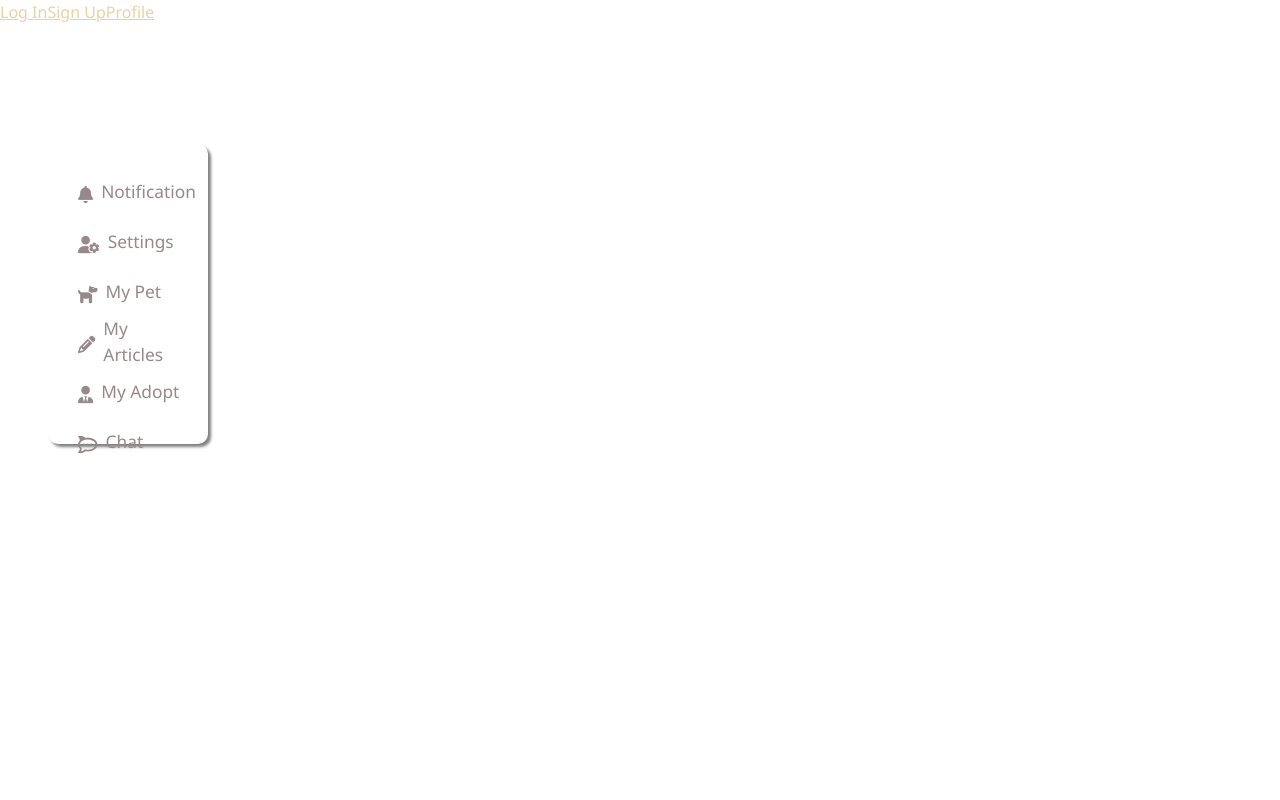
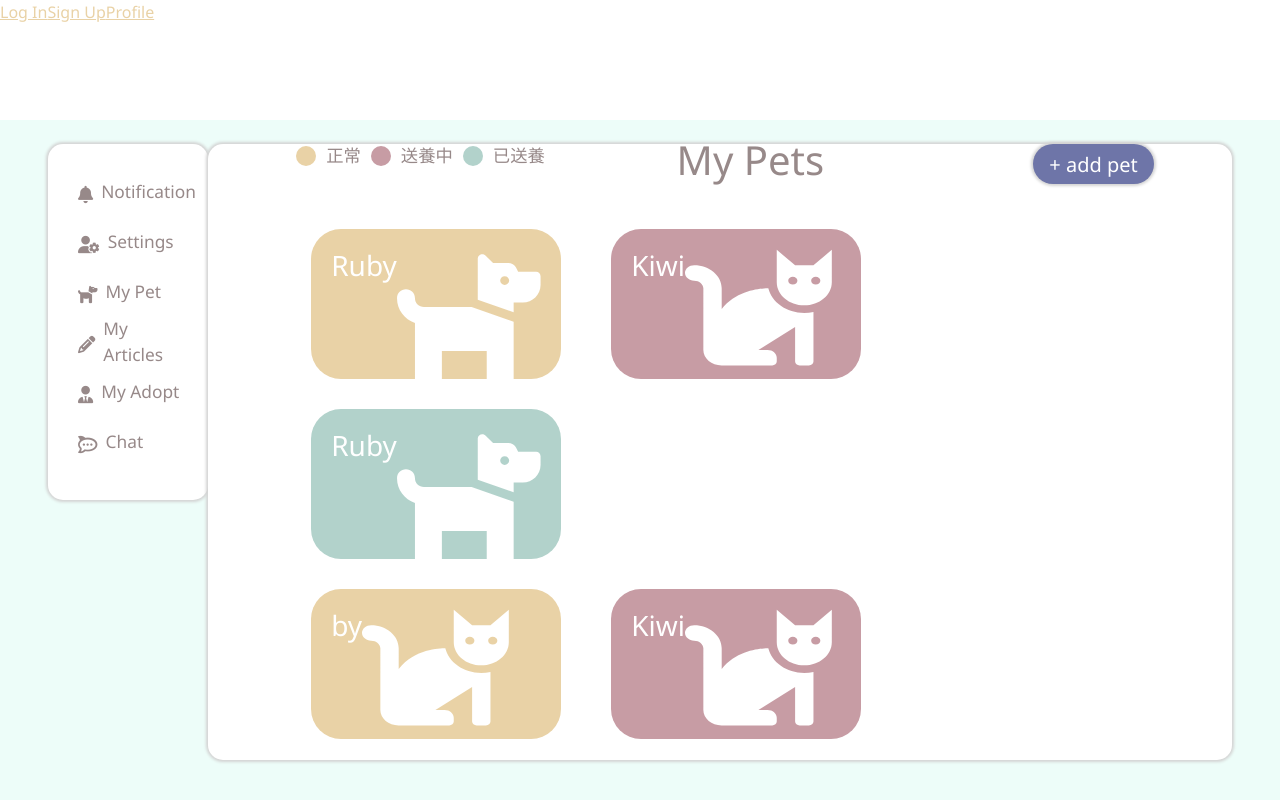
Before and after one commit to zawarudoooooooo/2023-12-25, a Vue app: page /MyPet in a window 1280 px wide. Built offline with nearby package versions, Linux system fonts and the light colour scheme.

Commit message:
my pet done

```diff
--- a/src/App.vue
+++ b/src/App.vue
@@ -4,13 +4,16 @@ import Header from './components/Header.vue'
 </script>
 
 <template>
+<div class="body">
   <div class="header">
     <Header />
   </div>
 
-  <RouterView />
+  <div class="content">
+    <RouterView />
+  </div>
+</div>
 </template>
 
 <style lang="scss" scoped>
-
 </style>
--- a/src/assets/main.scss
+++ b/src/assets/main.scss
@@ -25,3 +25,21 @@ body{
     font-family: 'Segoe UI', Tahoma, Geneva, Verdana, sans-serif;
     color: #978989;
 }
+
+// 寬高自己寫，可以用以下的尺寸
+.btn{
+    padding-left: 15px;
+    padding-top: 5px;
+    padding-right: 15px;
+    padding-bottom: 5px;
+    border-radius: 30px;
+    background-color: $primary;
+    box-shadow: 0 0 3px 2px lightgray;
+
+}
+
+.btn-big{
+    width: auto;
+    height: 40px;
+    font-size: 15pt;
+}
--- a/src/components/ProfileDashBoard.vue
+++ b/src/components/ProfileDashBoard.vue
@@ -45,12 +45,12 @@
 <style lang="scss" scoped>
     .dashboardArea{
         width: 160px;
-        height: 300px;
+        height: auto;
         background-color: white;
-        border-radius: 10px;
+        border-radius: 15px;
         color: #978989;
         font-size: 13pt;
-        box-shadow: 3px 3px 3px gray;
+        box-shadow: 0 0 3px 2px lightgray;
         padding: 20px;
         padding-left: 30px;
         i{
--- a/src/router/index.js
+++ b/src/router/index.js
@@ -34,6 +34,11 @@ const router = createRouter({
       path: '/MyPet',
       name: 'MyPet',
       component: () => import('../views/Profile_MyPets/MyPet.vue'),
+    },
+    {
+      path: '/PetDetail',
+      name: "PetDetail",
+      component: () => import('../views/Profile_MyPets/PetDetail.vue'),
     }
   ]
 })
--- a/src/views/Profile_MyPets/MyPet.vue
+++ b/src/views/Profile_MyPets/MyPet.vue
@@ -1,13 +1,60 @@
 <script>
-import ProfileDashBoard from '../../components/ProfileDashBoard.vue';
+import ProfileDashBoard from '../../components/profiledashboard.vue';
 export default{
     data(){
         return{
-
+            dog: "M149.365 19.2302H130.094L127.938 15.0094C127.138 13.4416 125.908 12.1231 124.386 11.2015C122.864 10.2799 121.11 9.79175 119.321 9.79163H103.176L94.9617 1.74528C91.9236 -1.22786 86.7356 0.878115 86.7356 5.08121V49.2772L125.277 62.7595V52.265H134.912C145.556 52.265 154.182 43.8146 154.182 33.388V23.9494C154.182 21.342 152.026 19.2302 149.365 19.2302ZM115.641 33.388C112.98 33.388 110.824 31.2761 110.824 28.6687C110.824 26.0613 112.98 23.9494 115.641 23.9494C118.303 23.9494 120.459 26.0613 120.459 28.6687C120.459 31.2761 118.303 33.388 115.641 33.388ZM28.9242 56.9843C23.6128 56.9843 19.289 52.7488 19.289 47.5458C19.289 42.3339 14.9742 38.1072 9.65379 38.1072C4.33333 38.1072 0.0185547 42.3339 0.0185547 47.5458C0.0185547 59.8336 8.09709 70.213 19.289 74.1212C19.289 74.1212 19.289 134.604 19.289 137.212C19.289 139.819 21.4449 141.931 24.1066 141.931H43.3771C46.0388 141.931 48.1947 139.819 48.1947 137.212V104.177H96.3709V137.212C96.3709 139.819 98.5267 141.931 101.188 141.931H120.459C123.121 141.931 125.277 139.819 125.277 137.212V72.7791L80.1265 56.9843H28.9242Z",
+            cat: "M83.3225 39.3704C77.5361 39.3704 52.6931 39.847 36.7016 60.0611V39.3704C36.7016 26.6261 24.3546 16.2603 9.17467 16.2603C4.108 16.2603 -0.000976562 19.7099 -0.000976562 23.9636C-0.000976562 28.2173 4.108 31.667 9.17467 31.667C14.2328 31.667 18.3503 35.1239 18.3503 39.3704V100.997C18.3503 109.495 26.5797 116.404 36.7016 116.404H87.1677C89.7025 116.404 91.7555 114.68 91.7555 112.552V108.701C91.7555 104.447 87.6466 100.997 82.5799 100.997H73.4042L110.107 77.8872V112.552C110.107 114.68 112.16 116.404 114.695 116.404H123.87C126.405 116.404 128.458 114.68 128.458 112.552V62.9282C125.508 63.571 122.468 64.0211 119.282 64.0211C101.559 64.0211 86.7319 53.417 83.3225 39.3704ZM128.458 16.2603H110.107L91.7555 0.853516V33.2077C91.7555 45.9712 104.08 56.3178 119.282 56.3178C134.485 56.3178 146.809 45.9712 146.809 33.2077V0.853516L128.458 16.2603ZM107.813 35.5187C105.278 35.5187 103.225 33.795 103.225 31.667C103.225 29.5389 105.278 27.8153 107.813 27.8153C110.348 27.8153 112.401 29.5389 112.401 31.667C112.401 33.795 110.348 35.5187 107.813 35.5187ZM130.752 35.5187C128.217 35.5187 126.164 33.795 126.164 31.667C126.164 29.5389 128.217 27.8153 130.752 27.8153C133.287 27.8153 135.34 29.5389 135.34 31.667C135.34 33.795 133.287 35.5187 130.752 35.5187Z",
+            pets: [
+                {
+                    name: "Ruby",
+                    type: "dog",
+                    status: "normal"
+                },
+                {
+                    name: "Kiwi",
+                    type: "cat",
+                    status: "adopting"
+                },
+                {
+                    name: "Ruby",
+                    type: "dog",
+                    status: "adopted"
+                },
+                {
+                    name: "Ruby",
+                    type: "dog",
+                    status: "adpoted"
+                },
+                {
+                    name: "by",
+                    type: "cat",
+                    status: "normal"
+                },
+                {
+                    name: "Kiwi",
+                    type: "cat",
+                    status: "adopting"
+                },
+            ],
         }
     },
     components: {
         ProfileDashBoard
+    },
+    methods: {
+        getPath(type){
+            if(type == "dog"){
+                return this.dog;
+            }
+            if(type == "cat"){
+                return this.cat;
+            }
+        },
+        goTo(){
+            console.log("enter!")
+            this.$router.push("/PetDetail");
+        }
     }
 }
 </script>
@@ -19,6 +66,41 @@ export default{
     <div class="dashBoardArea">
         <ProfileDashBoard />
     </div>
+
+    <!-- 主顯示頁面 -->
+    <div class="showBoard">
+        <div class="top">
+            <!-- 顏色 -->
+            <div class="colorSpace">
+                <div class="yellowCircle"></div>
+                <p>正常</p>
+                <div class="redCircle"></div>
+                <p>送養中</p>
+                <div class="greenCircle"></div>
+                <p>已送養</p>
+            </div>
+
+            <!-- 標題 -->
+            <div class="title">
+                <h1>My Pets</h1>
+            </div>
+
+            <!-- btn -->
+            <button class="btn btn-big">+ add pet</button>
+        </div>
+
+        <!-- pet area -->
+        <div class="middle" >
+            <div class="showCard" v-for="(item, index) in pets">
+                <div :class="{'yellowCard' : item.status == 'normal'}, {'redCard' : item.status == 'adopting'}, {'greenCard' : item.status == 'adopted'}" class="middleCard" @click="goTo">
+                    <h3>{{ item.name }}</h3>
+                    <svg width="155" height="142" viewBox="0 0 155 142" fill="none" xmlns="http://www.w3.org/2000/svg">
+                        <path :d="getPath(item.type)" fill="white"/>
+                    </svg>
+                </div>
+            </div>
+        </div>
+    </div>
 </div>
 </template>
 
@@ -28,15 +110,115 @@ export default{
 
 .content{
     width: 100vw;
-    height: auto;
-    margin-top: 3vmin;
+    height: 85vh;
+    padding-top: 3vmin;
+    padding-left: 3rem;
+    padding-right: 3rem;
+    padding-bottom: 5vmin;
     display: flex;
-    justify-content: space-around;
-    background-color: #fff;
+    justify-content: space-between;
+    background-color: $adoptionBgc;
+    .showBoard{
+        width: 80vw;
+        height: auto;
+        display: flex;
+        flex-direction: column;
+        align-items: center;
+        background-color: white;
+        border-radius: 15px;
+        color: #978989;
+        font-size: 13pt;
+        box-shadow: 0 0 3px 2px lightgray;
+        padding: 20px 30px 20px 30px ;
+    }
+}
+
+
+.top{
+    width: 90%;
+    height: 50px;
+    display: flex;
+    justify-content: space-between;
+    align-items: center;
     position: relative;
-    .dashBoardArea{
+    margin-bottom: 50px;
+    .colorSpace{
+        display: flex;
         position: absolute;
-        left: 3rem;
+        left: 0px;
+        .yellowCircle{
+            width: 20px;
+            height: 20px;
+            border-radius: 50%;
+            background-color: $primary;
+            margin-top: 3px;
+            margin-right: 10px;
+            margin-left: 10px;
+        }
+        .redCircle{
+            width: 20px;
+            height: 20px;
+            border-radius: 50%;
+            background-color: $give;
+            margin-top: 3px;
+            margin-right: 10px;
+            margin-left: 10px;
+        }
+        .greenCircle{
+            width: 20px;
+            height: 20px;
+            border-radius: 50%;
+            background-color: $adoption;
+            margin-top: 3px;
+            margin-right: 10px;
+            margin-left: 10px;
+        }
+    }
+    .title{
+        position: absolute;
+        left: 45%;
+    }
+    .btn{
+        background-color: $forum;
+        position: absolute;
+        right: 0px;
+        color: white;
+    }
+}
+
+.middle{
+    width: 90%;
+    display: flex;
+    flex-wrap: wrap;
+    .middleCard{
+        width: 250px;
+        height: 150px;
+        display: flex;
+        border-radius: 30px;
+        padding: 20px 20px 20px 20px;
+        margin: 15px 25px 15px 25px;
+        color: white;
+    }
+    .yellowCard{
+        background-color: $primary;
+        &:hover{
+            background-color: $primaryBgc;
+            transition: 0.5s;
+        }
+    }
+    .redCard{
+        background-color: $give;
+        &:hover{
+            background-color: $giveBgc;
+            transition: 0.5s;
+        }
+    }
+    .greenCard{
+        background-color: $adoption;
+        &:hover{
+            background-color: $adoptionBgc;
+            transition: 0.5s;
+        }
     }
 }
 </style>
--- /dev/null
+++ b/src/views/Profile_MyPets/PetDetail.vue
@@ -0,0 +1,15 @@
+<script>
+
+</script>
+
+
+<template>
+<p>show details</p>
+</template>
+
+
+<style lang="scss" scoped>
+@import '../../assets/main.scss';
+
+
+</style>
```
